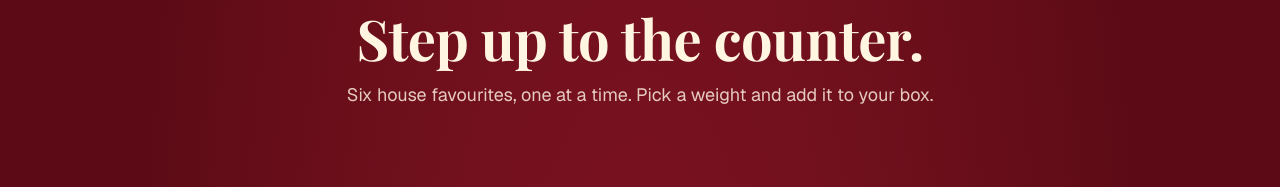
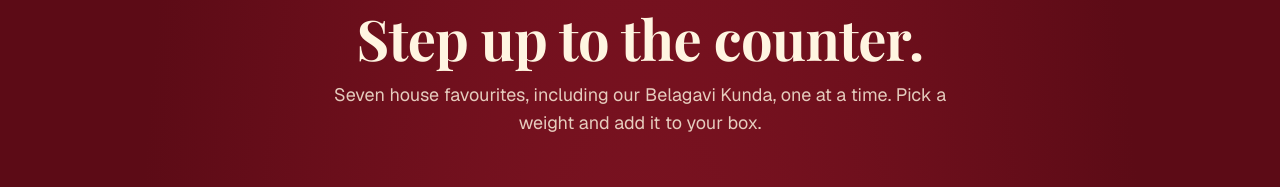
Before and after one commit to suraj00777/surajsweets, a plain HTML site: page index.html in a window 1280 px wide. Shown: the part 2619-2806 px from the top of the page. Drawn offline with nearby package versions, Linux system fonts and the light colour scheme; a web font is replaced by a local one.

Commit message:
Counter intro: seven sweets

```diff
--- a/index.html
+++ b/index.html
@@ -460,7 +460,7 @@
           <div class="x-wrap x-counter__intro x-reveal">
             <p class="x-eyebrow">The Sweet Counter</p>
             <h2 class="x-h2">Step up to the counter.</h2>
-            <p class="x-lead">Six house favourites, one at a time. Pick a weight and add it to your box.</p>
+            <p class="x-lead">Seven house favourites, including our Belagavi Kunda, one at a time. Pick a weight and add it to your box.</p>
           </div>
           <div class="x-track">
             <div class="x-stage">
```
